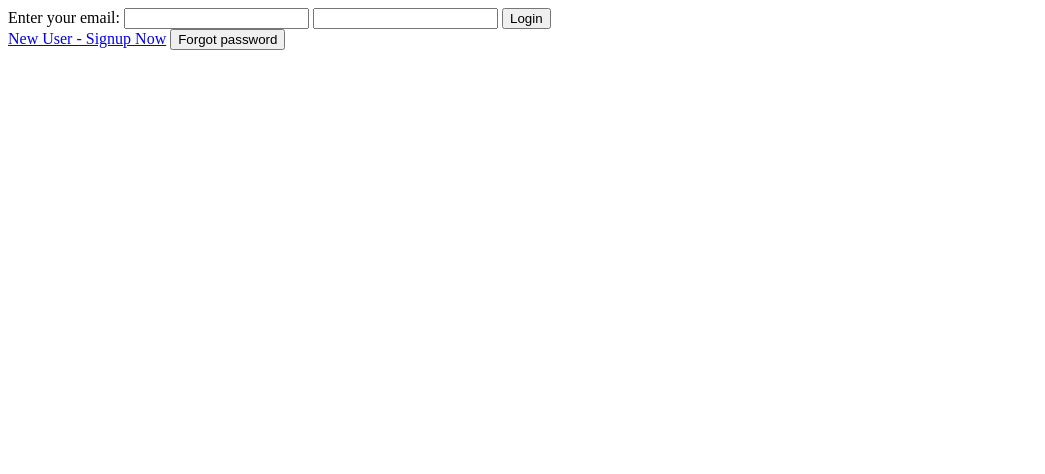
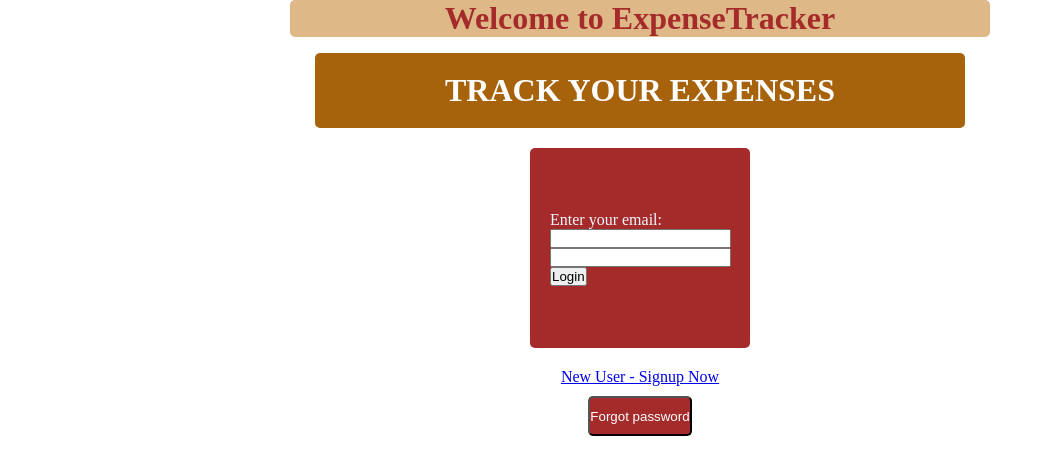
Before and after one commit to handagenalini/expensetracker, a website: page login.html in a window 1280 px wide. Shown: the whole page, without its empty margins (0-1045 px from the left). Drawn offline with nearby package versions, Linux system fonts and the light colour scheme.

Commit message:
first commit

```diff
--- a/app.js
+++ b/app.js
@@ -98,4 +98,4 @@ sequelize.sync()
     })
     .catch(err => {
         console.log(err);
-    })
+});
--- a/controller/purchase.js
+++ b/controller/purchase.js
@@ -30,11 +30,13 @@ const purchasepremium =async (req, res) => {
 }
 
  const updateTransactionStatus = (req, res ) => {
+    console.log('in update')
     try {
         const { payment_id, order_id} = req.body;
         Order.findOne({where : {orderid : order_id}}).then(order => {
             order.update({ paymentid: payment_id, status: 'SUCCESSFUL'}).then(() => {
                 req.user.update({ispremiumuser: true})
+                console.log('----------------------------------------------------------------------')
                 return res.status(202).json({sucess: true, message: "Transaction Successful"});
             }).catch((err)=> {
                 throw new Error(err);
--- a/index.js
+++ b/index.js
@@ -118,8 +118,8 @@ function addNewExpensetoUI(expense){
     const expenseElemId = `expense-${expense.id}`;
     parentElement.innerHTML += `
         <li id=${expenseElemId}>
-            ${expense.expenseamount} - ${expense.category} - ${expense.description}
-            <button onclick='deleteExpense(event, ${expense.id})'>
+            ${expense.expenseamount}-------${expense.category}-------${expense.description}
+            <button  onclick='deleteExpense(event, ${expense.id})'>
                 Delete Expense
             </button>
         </li>`
@@ -153,7 +153,7 @@ function removeExpensefromUI(expenseid){
 
 function download(){
     console.log('in download frontend')
-axios.get('http://localhost:3000/downloadExpenses', { headers: {"Authorization" : token} })
+axios.get('http://localhost:3000/download', { headers: {"Authorization" : token} })
 .then((response) => {
     if(response.status === 201){
         //the bcakend is essentially sending a download link
--- a/login.html
+++ b/login.html
@@ -5,17 +5,39 @@
     <meta name="viewport" content="width=device-width, initial-scale=1.0">
     <meta http-equiv="X-UA-Compatible" content="ie=edge">
     <title>Document</title>
+    <link rel="stylesheet" href="style.css">
 </head>
 <body>
+    <div class="maincontainer1">
+        <div class="header">
+        <h1>Welcome to ExpenseTracker</h1>
+
+    </div>
+    </div>
+    <div class="maincontainer1">
+    <div class="header1">
+        <h1>TRACK YOUR EXPENSES</h1>
+
+    </div>
+    </div>
+    <div class="maincontainer">
+        <nav class="container">
+
+
     <form onsubmit="login(event)">
         <label for="email">Enter your email:</label>
         <input type="email" name="email" required />
         <input type="password" name="password" required />
         <button>Login</button>
     </form>
-    <a href="/signup.html">New User - Signup Now</a>
-    <button onclick="forgotpassword()"> Forgot password</button>
+</nav>
+</div>
+    <a class="user" href="/signup.html">New User - Signup Now</a>
+    <div class="user1">
 
+
+    <button id="user" onclick="forgotpassword()"> Forgot password</button>
+</div>
     <script src="https://cdnjs.cloudflare.com/ajax/libs/axios/0.21.1/axios.min.js" integrity="sha512-bZS47S7sPOxkjU/4Bt0zrhEtWx0y0CRkhEp8IckzK+ltifIIE9EMIMTuT/mEzoIMewUINruDBIR/jJnbguonqQ==" crossorigin="anonymous" referrerpolicy="no-referrer"></script>
     <script src="/login.js" ></script>
 </body>
--- a/package.json
+++ b/package.json
@@ -3,7 +3,9 @@
     "start": "nodemon app.js"
   },
   "dependencies": {
+    "@azure/storage-blob": "^12.12.0",
     "@sendgrid/mail": "^7.7.0",
+    "azure-storage-blob": "^0.0.1-security",
     "bcrypt": "^5.1.0",
     "body-parser": "^1.20.1",
     "cors": "^2.8.5",
@@ -15,6 +17,7 @@
     "mysql2": "^2.3.3",
     "nodemon": "^2.0.20",
     "razorpay": "^2.8.3",
-    "sequelize": "^6.25.1"
+    "sequelize": "^6.25.1",
+    "uuid": "^9.0.0"
   }
 }
--- a/routes/user.js
+++ b/routes/user.js
@@ -18,6 +18,8 @@ router.post('/addexpense',authenticatemiddleware.authenticate , expenseControlle
 
 router.get('/getexpenses', authenticatemiddleware.authenticate, expenseController.getexpenses )
 
+
 router.delete('/deleteexpense/:expenseid', authenticatemiddleware.authenticate,expenseController.deleteexpense)
+router.get('/download', authenticatemiddleware.authenticate, expenseController.downloadExpenses)
 
 module.exports = router;
--- /dev/null
+++ b/style.css
@@ -0,0 +1,106 @@
+*{
+margin: 0;
+padding: 0;
+
+}
+.maincontainer{
+    display: flex;
+    justify-content: center;
+    padding: 20px;
+
+
+}
+.container{
+    display: flex;
+    align-self: center;
+    justify-self: center;
+    height: 200px;
+    width:200px;
+    background-color: brown;
+    justify-content: center;
+    align-items: center;
+    color: aliceblue;
+    padding: 0 0 0 20px;
+    border-radius: 5px;
+
+}
+.header{
+    display: flex;
+    background-color: burlywood;
+    color: brown;
+    justify-content: center;
+    align-items: center;
+    margin: 0 0 1pc;
+    width: 700px;
+    border-radius: 5px;
+    justify-self: center;
+    align-self: center;
+}
+.header1{
+    display: flex;
+    background-color: rgb(167, 99, 11);
+    color: white;
+    justify-content: center;
+    align-items: center;
+    width: 650px;
+    height: 75px;
+    border-radius: 5px;
+
+}
+
+.maincontainer1{
+    display: flex;
+    justify-content: center;
+
+
+
+}
+.user{
+    display: flex;
+    justify-content: center;
+    align-items: center;
+    /* background-color:whitesmoke
+    height: 50px;
+    width:90px;
+    margin: 0px 200px  0px 620px; */
+}
+.user1{
+    display: flex;
+    justify-content: center;
+    align-items: center;
+    margin: 10px;
+}
+#user{
+    background-color: brown;
+    color: white;
+    border-radius: 5px;
+    height: 40px;
+
+}
+#rzp-button1{
+    background-color: brown;
+    color: white;
+    border-radius: 5px;
+    height: 40px;
+    margin: 25px 12px;
+
+}
+#download{
+    background-color: brown;
+    color: white;
+    border-radius: 5px;
+    height: 40px;
+
+}
+#listOfExpenses{
+
+    display:flexbox;
+    justify-content: center;
+    align-items: center;
+    background-color: chocolate;
+    color:white;
+    width: 725px;
+    padding: 0 0 0 25px;
+    margin: 0px 0 0 295px;
+
+}
```
Also changed, not shown: controller/expense.js (+7 -2 lines), index.html (+21 -3 lines), signup.html (+22 -2 lines), 1 other file.
